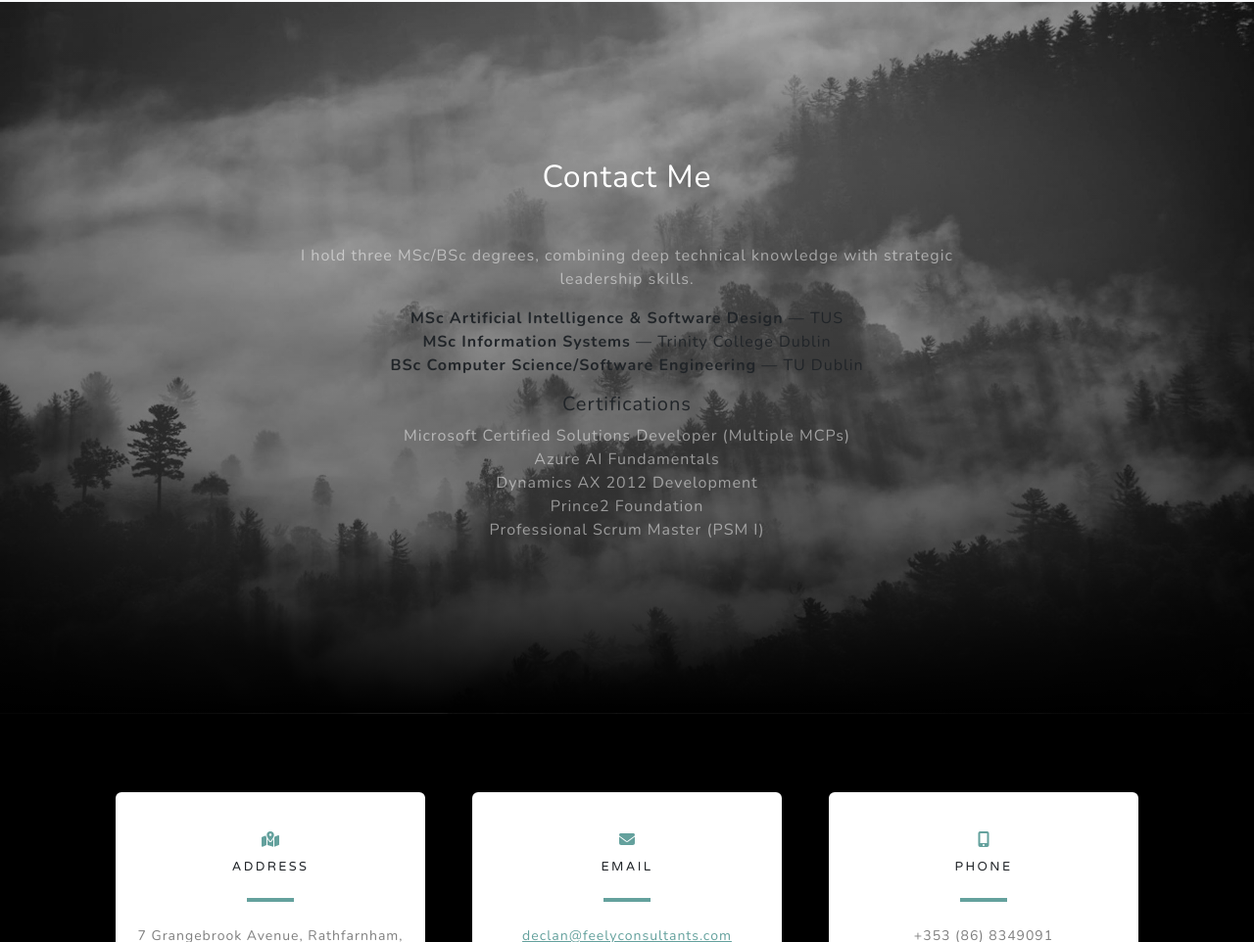
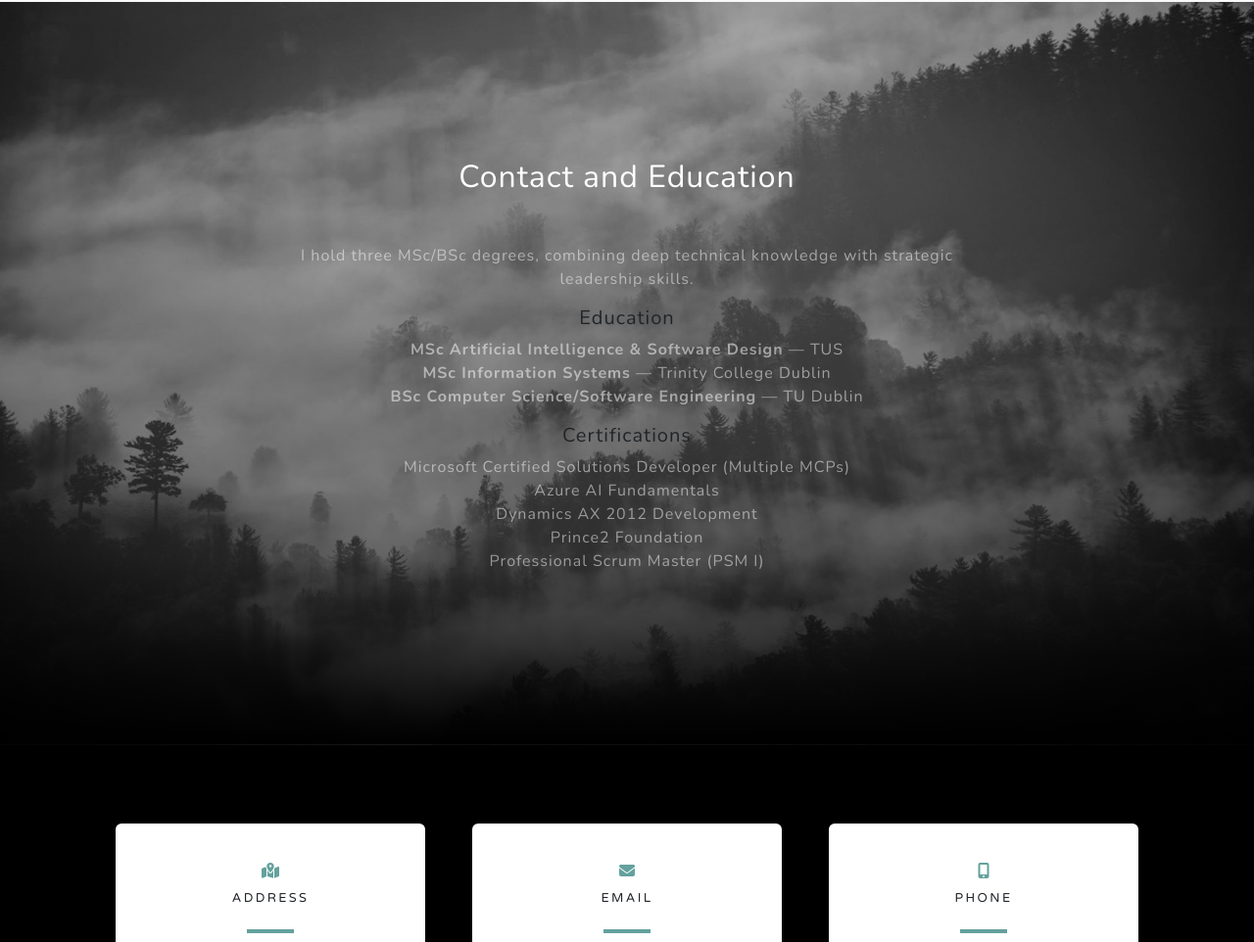
Before and after one commit to dfeely/dfeely.github.io, a plain HTML site: page index.html in a window 1280 px wide. Shown: the part 3508-4470 px from the top of the page at 98% size. Drawn offline with nearby package versions, Linux system fonts and the light colour scheme.

Commit message:
Add files via upload

```diff
--- a/index.html
+++ b/index.html
@@ -138,11 +138,12 @@
             <div class="container px-4 px-lg-5">
                 <div class="row gx-4 gx-lg-5">
                     <div class="col-md-10 col-lg-8 mx-auto text-center">
-                        <h2 class="text-white mb-5">Contact Me</h2>
+                        <h2 class="text-white mb-5">Contact and Education</h2>
                         <p class="text-white-50">
                             I hold three MSc/BSc degrees, combining deep technical knowledge with strategic leadership skills.
                         </p>
-                        <ul>
+                        <h5>Education</h5>
+                        <ul class="text-white-50">
                             <li><strong>MSc Artificial Intelligence & Software Design</strong> — TUS</li>
                             <li><strong>MSc Information Systems</strong> — Trinity College Dublin</li>
                             <li><strong>BSc Computer Science/Software Engineering</strong> — TU Dublin</li>
```
